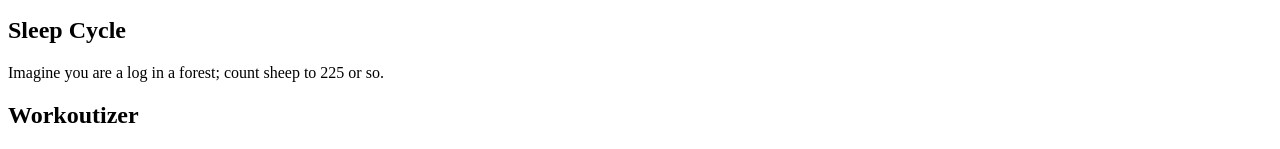
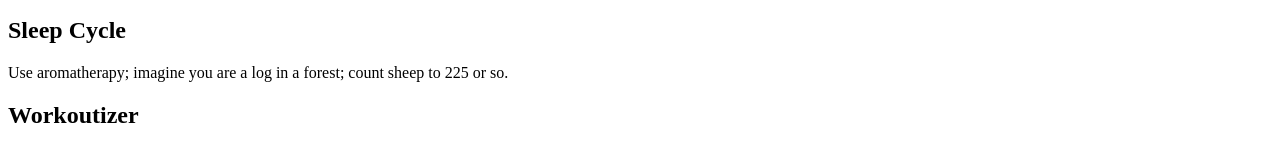
Before and after one commit to Solo-Trio-Studio/LEMP-stack_natural-sciences, a plain HTML site: page index.html in a window 1280 px wide. Shown: the part 518-667 px from the top of the page. Drawn offline with Linux system fonts and the light colour scheme.

Commit message:
Update index.html

```diff
--- a/index.html
+++ b/index.html
@@ -29,7 +29,7 @@
     </p>
     <h2>Sleep Cycle</h2>
     <p>
-      Imagine you are a log in a forest; count sheep to 225 or so.
+      Use aromatherapy; imagine you are a log in a forest; count sheep to 225 or so.
     </p>
     <h2>Workoutizer</h2>
     <p>
```
